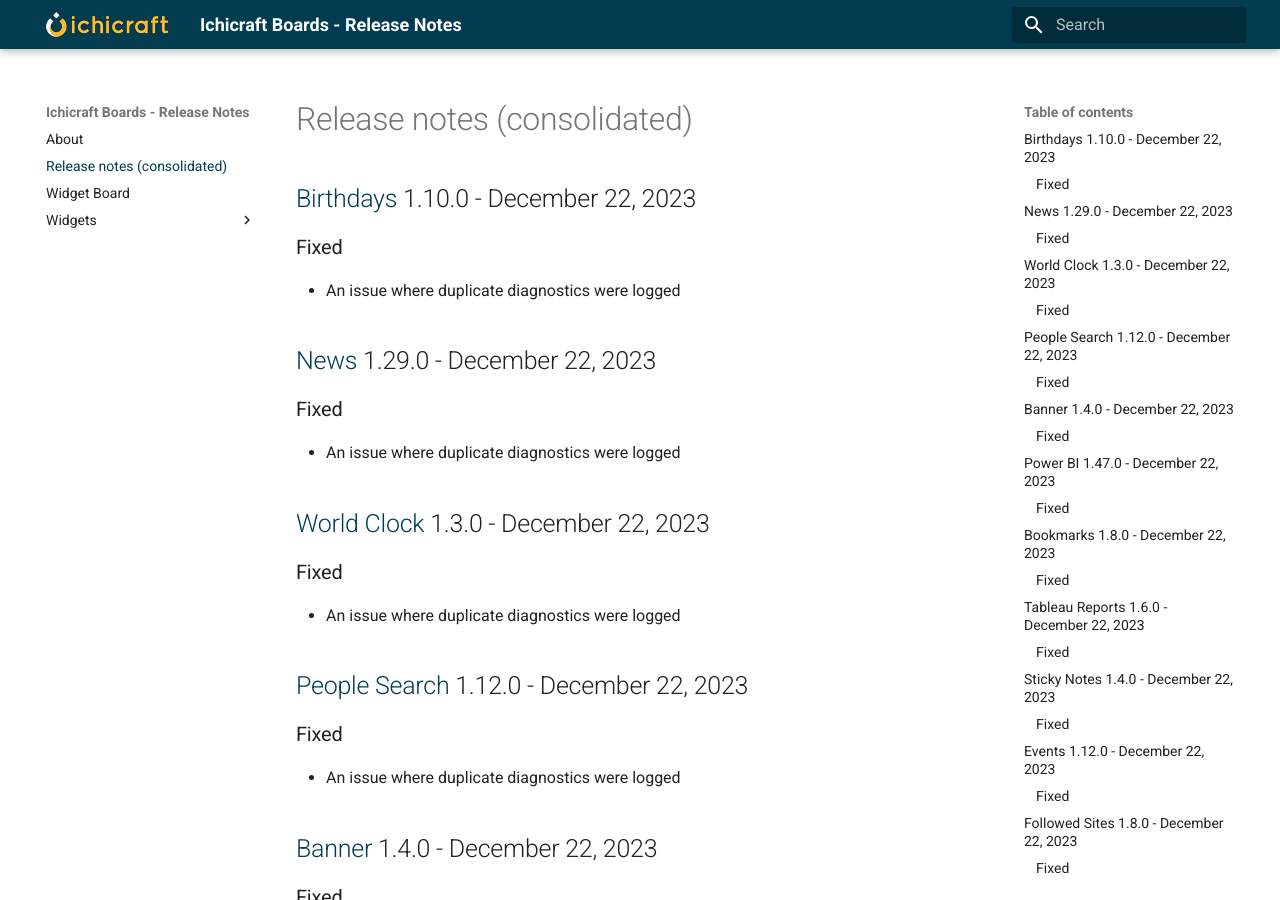
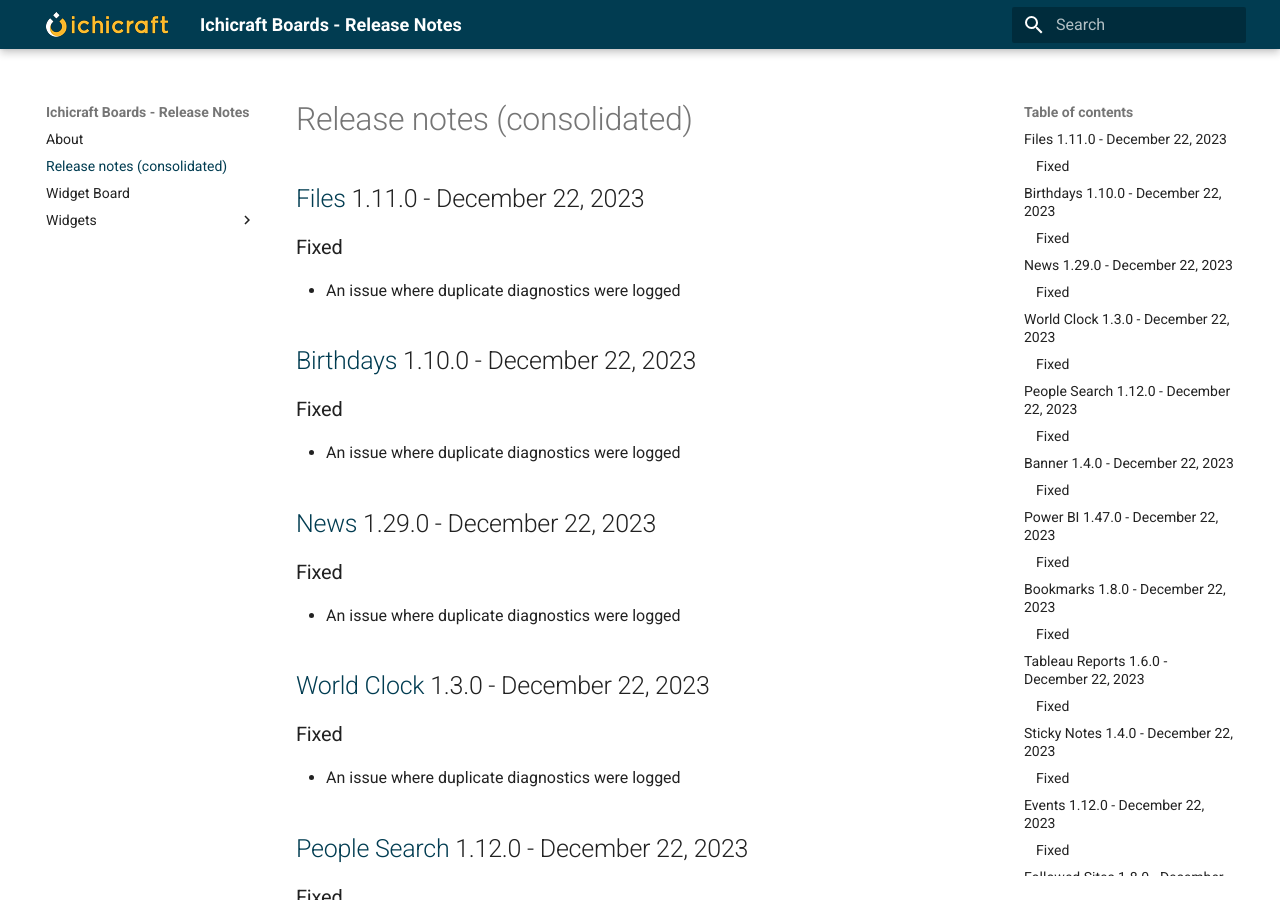
Before and after one commit to ichicraft/widgets-docs, an MkDocs documentation site: the page built from docs/Release-notes-(consolidated).md, in a window 1280 px wide and 900 px high. Built offline with MkDocs 1.6.1 and Material for MkDocs 9.7.7, drawn with Linux system fonts in a browser that asks for light colours.

Commit message:
Release notes updated by BuildService

```diff
--- a/docs/Release-notes-(consolidated).md
+++ b/docs/Release-notes-(consolidated).md
@@ -1,3 +1,8 @@
+## [Files](./Widgets/Files.md) 1.11.0 - December 22, 2023
+
+### Fixed
+- An issue where duplicate diagnostics were logged
+
 ## [Birthdays](./Widgets/Birthdays.md) 1.10.0 - December 22, 2023
 
 ### Fixed
--- a/docs/Widgets/Files.md
+++ b/docs/Widgets/Files.md
@@ -1,3 +1,8 @@
+## 1.11.0 - December 22, 2023
+
+### Fixed
+- An issue where duplicate diagnostics were logged
+
 ## 1.10.0 - December 13, 2023
 
 ### Changed
```
